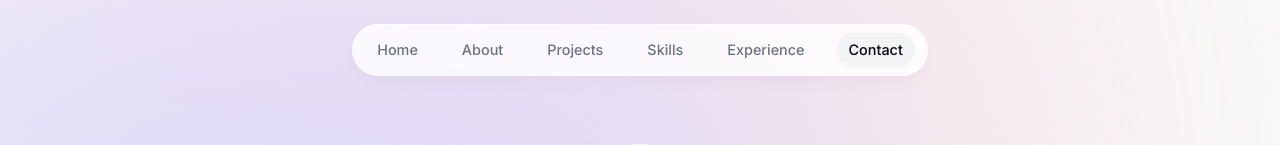
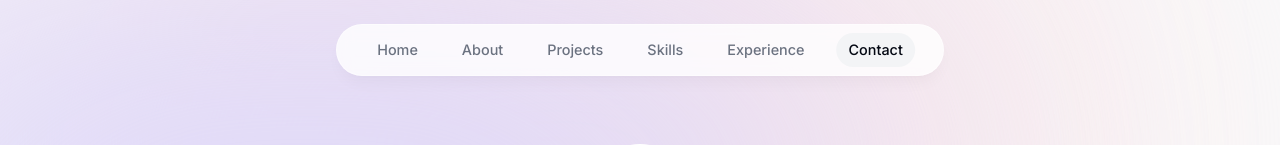
Before and after one commit to EduartePaiva/portfolio, a Next.js app: page /en in a window 1280 px wide. Shown: the top 145 px of the page. Built offline with nearby package versions, Linux system fonts and the light colour scheme; no server answers.

Commit message:
added header translation

```diff
--- a/app/[lang]/layout.tsx
+++ b/app/[lang]/layout.tsx
@@ -49,7 +49,7 @@ export default function RootLayout({
                 <div className="bg-[#dbd7fb] dark:bg-[#676394] absolute top-[-1rem] -z-10 left-[-35rem] h-[31.25rem] w-[50rem] rounded-full blur-[10rem] sm:w-[68.75rem] md:left-[-33rem] lg:left-[-28rem] xl:left-[-15rem] 2xl:left-[-5rem]"></div>
                 <ThemeProvider>
                     <ActivateSectionProvider>
-                        <Header />
+                        <Header dictionary={dictionary.header} />
                         {children}
                         <LangSwitch dictionary={dictionary["lang-switch"]} />
                     </ActivateSectionProvider>
--- a/components/header.tsx
+++ b/components/header.tsx
@@ -1,12 +1,17 @@
 "use client";
 
 import { useActiveSectionContext } from "@/context/active-section-context";
+import { dictionaryType } from "@/get-dictionary";
 import { links } from "@/lib/data";
 import clsx from "clsx";
 import { motion } from "framer-motion";
 import Link from "next/link";
 
-export default function Header() {
+export default function Header({
+    dictionary,
+}: {
+    dictionary: dictionaryType["header"];
+}) {
     const { activeSection, setActiveSection, setTimeOfLastClick } =
         useActiveSectionContext();
     return (
@@ -22,13 +27,13 @@ export default function Header() {
                     bg-opacity-80
                     shadow-lg
                     shadow-black/[0.03] backdrop-blur-[0.5rem] sm:top-6 sm:h-[3.25rem]
-                    sm:w-[36rem] sm:rounded-full"
+                    sm:w-[38rem] sm:rounded-full"
                 initial={{ y: -100, x: "-50%", opacity: 0 }}
                 animate={{ y: 0, x: "-50%", opacity: 1 }}
             ></motion.div>
             <nav className="flex fixed top-[0.15] left-1/2 h-12 -translate-x-1/2 py-2 sm:top-[1.7rem] sm:h-[initial] sm:py-0">
                 <ul className="flex w-[22rem] flex-wrap items-center justify-center gap-y-1 text-[0.9rem] font-medium text-gray-500 sm:w-[initial] sm:flex-nowrap sm:gap-5">
-                    {links.map((link) => (
+                    {links.map((link, i) => (
                         <motion.li
                             className="h-3/4 flex items-center justify-center relative"
                             key={link.hash}
@@ -49,7 +54,7 @@ export default function Header() {
                                     setTimeOfLastClick(Date.now());
                                 }}
                             >
-                                {link.name}
+                                {dictionary[i]}
                                 {link.name === activeSection && (
                                     <motion.span
                                         layoutId="activeSection"
--- a/dictionaries/en/index.ts
+++ b/dictionaries/en/index.ts
@@ -3,6 +3,7 @@ import intro from "./intro";
 import about from "./about";
 
 const en = {
+    header: ["Home", "About", "Projects", "Skills", "Experience", "Contact"],
     "lang-switch": {
         "tooltip-text": "Switch to Portuguese",
         lang: "en",
--- a/dictionaries/pt/index.ts
+++ b/dictionaries/pt/index.ts
@@ -3,6 +3,14 @@ import intro from "./intro";
 import about from "../en/about";
 
 const pt = {
+    header: [
+        "Início",
+        "Sobre",
+        "Projetos",
+        "Habilidades",
+        "Experiência",
+        "Contato",
+    ],
     "lang-switch": {
         "tooltip-text": "Mude para Inglês",
         lang: "pt",
```
